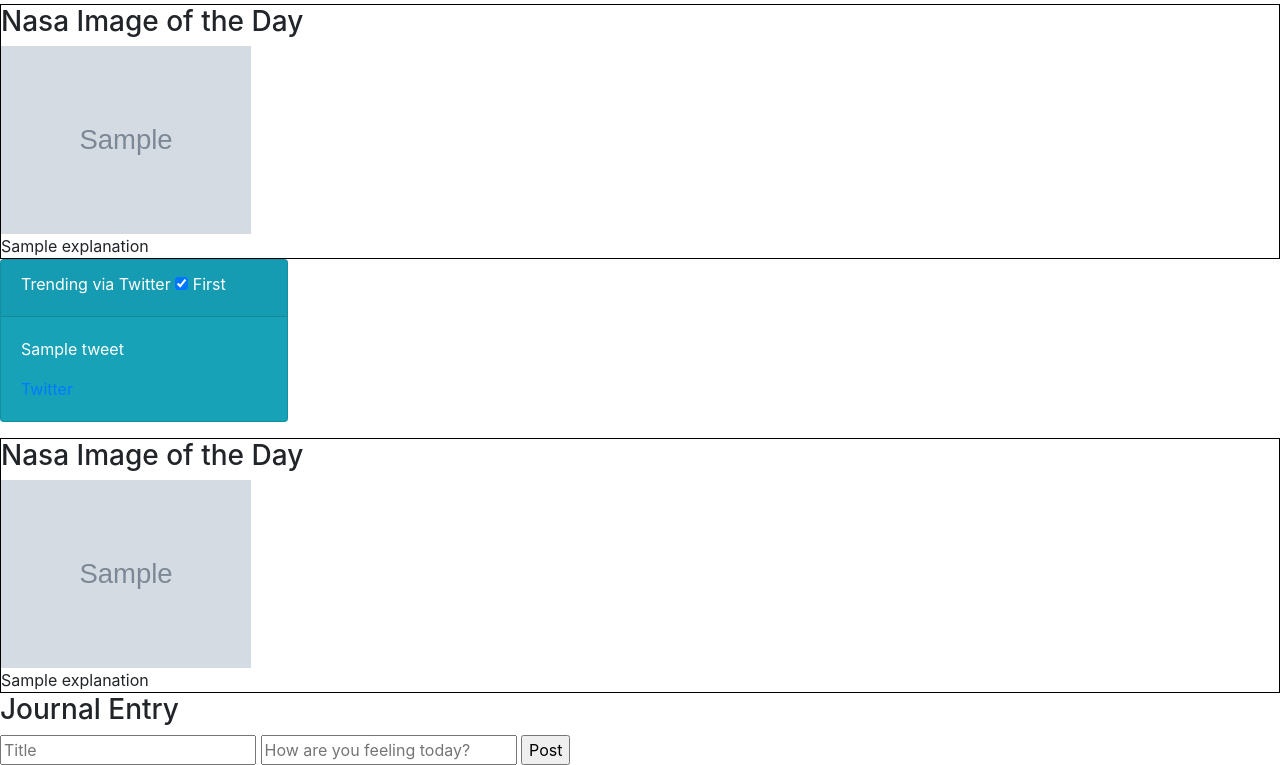
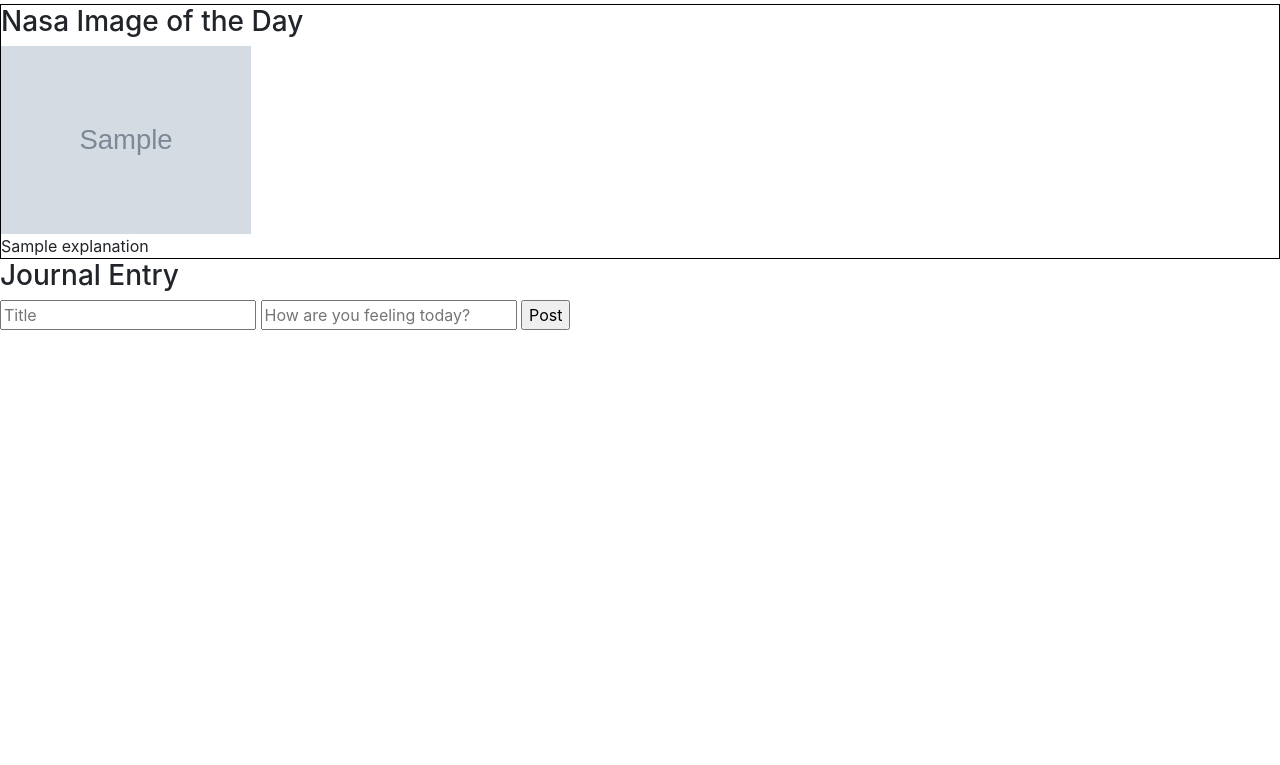
Before and after one commit to cshelton7/My-Daily-Cup, a Flask app: template templates/home.html in a window 1280 px wide. Shown: the part 570-1335 px from the top of the page. After the commit the page ends 900 px from the top, so only its background shows below. Run offline with Flask 2, Linux system fonts and the light colour scheme; the template is opened without the code that fills it: most values are stand-ins (such as "Sample title", 1, 10 or a date in 2020); grey boxes marked "Sample" are stand-in pictures.

Commit message:
Update home.html

```diff
--- a/templates/home.html
+++ b/templates/home.html
@@ -68,27 +68,6 @@
         </div>
 
 
-    <div class="card text-white bg-info mb-3" style="max-width: 18rem;">
-        <div class="card-header">Trending via Twitter
-            <label class="checkbox-inline">
-                <input type="checkbox" checked data-toggle="toggle"> First
-            </label>
-        </div>
-        <div class="card-body">
-            {% for tweet in twitter_trends %}
-            <p>{{ tweet }}</p>
-            {% endfor %}
-            <a href="https://twitter.com/explore/tabs/trending" class="card-link">Twitter</a>
-        </div>
-    </div>
-
-    <div class="nasa" style="border:1px solid black;">
-        <h3> Nasa Image of the Day</h3>
-        <img src="{{nasa['picture'] }}" width="250">
-        <br>
-        {{ nasa['explanation'] }}
-    </div>
-
 
     <div id="maincontent">
     <h3>Journal Entry</h3>
```
